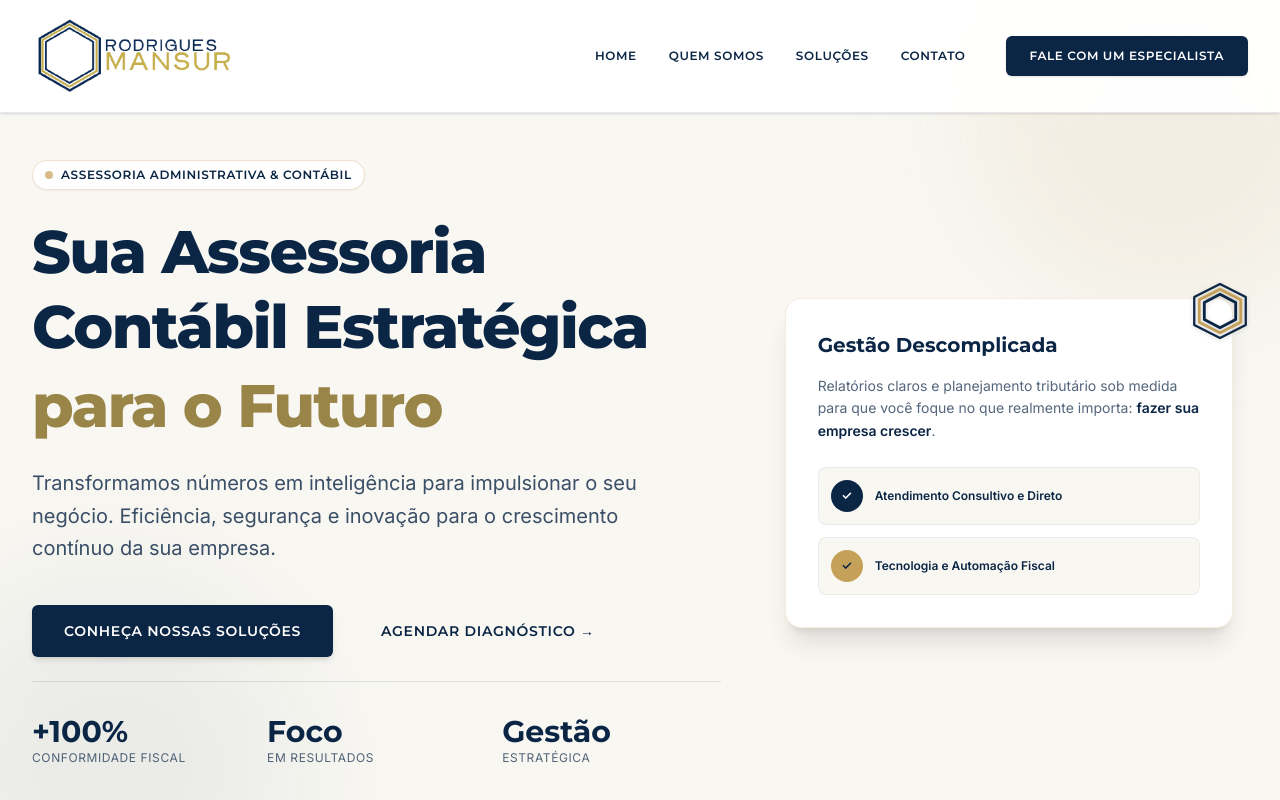
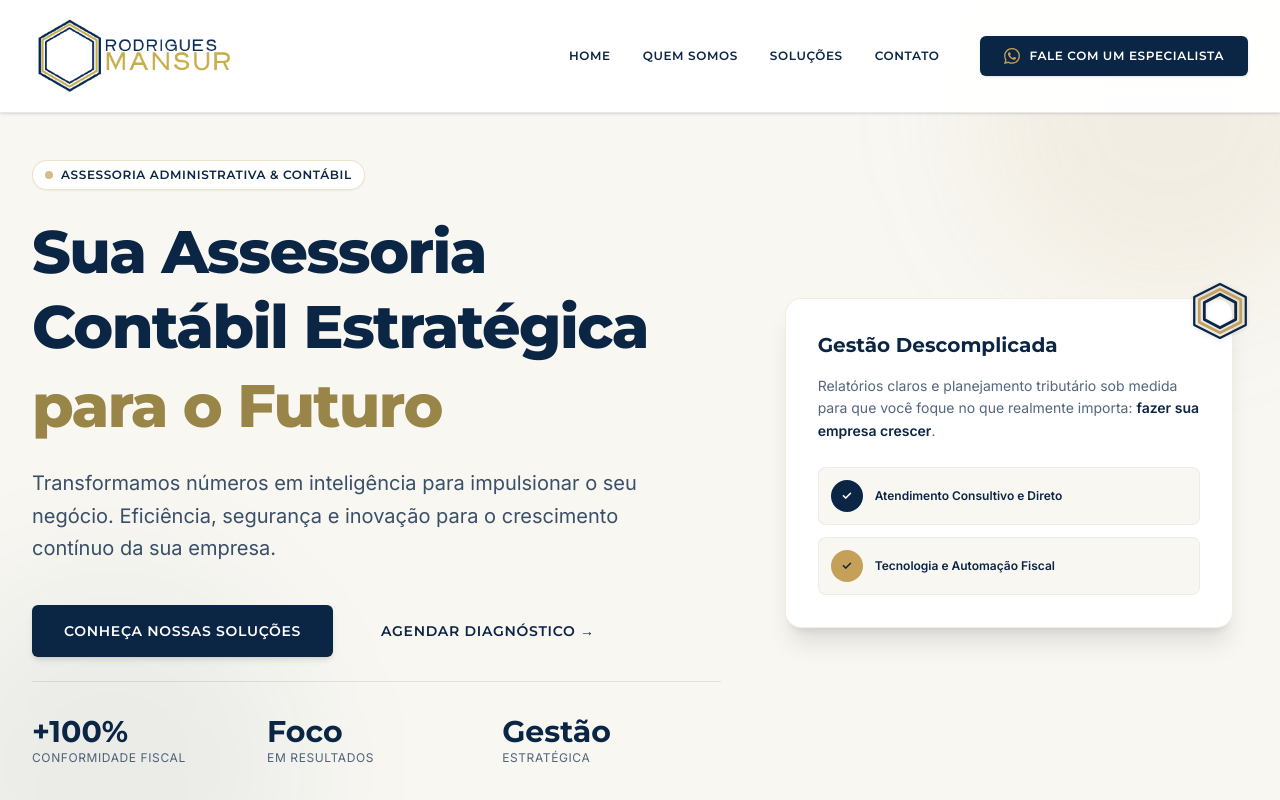
Before and after one commit to RudolfoTorres/rodrigues-mansur, a Next.js app: page / in a window 1280 px wide. Shown: the top 800 px of the page. Built offline with nearby package versions, Linux system fonts and the light colour scheme.

Commit message:
whatsapp add

```diff
--- a/src/components/Header.tsx
+++ b/src/components/Header.tsx
@@ -8,12 +8,26 @@
 export function Header() {
   const [isMobileMenuOpen, setIsMobileMenuOpen] = useState(false);
 
+  // Substitua pelo número real do WhatsApp (com DDD e código do país 55)
+  const whatsappNumber = "5522992434321";
+  const whatsappUrl = `https://wa.me/${whatsappNumber}?text=Olá!%20Gostaria%20de%20falar%20com%20um%20especialista.`;
+
   const navLinks = [
     { name: 'HOME', href: '#inicio' },
     { name: 'QUEM SOMOS', href: '#sobre' },
     { name: 'SOLUÇÕES', href: '#servicos' },
     { name: 'CONTATO', href: '#contato' },
   ];
+
+  {/* Ícone do WhatsApp em Dourado */ }
+  const WhatsappIcon = () => (
+    <svg
+      className="w-4 h-4 fill-rm-gold shrink-0 transition-transform group-hover:scale-110"
+      viewBox="0 0 24 24"
+    >
+      <path d="M.057 24l1.687-6.163c-1.041-1.804-1.588-3.849-1.587-5.946.003-6.556 5.338-11.891 11.893-11.891 3.181.001 6.167 1.24 8.413 3.488 2.245 2.248 3.481 5.236 3.48 8.414-.003 6.557-5.338 11.892-11.893 11.892-1.99-.001-3.951-.5-5.688-1.448l-6.305 1.654zm6.597-3.807c1.676.995 3.276 1.591 5.392 1.592 5.448 0 9.886-4.434 9.889-9.885.002-5.462-4.415-9.89-9.881-9.892-5.452 0-9.887 4.434-9.889 9.884-.001 2.225.651 3.891 1.746 5.634l-.999 3.648 3.742-.981zm11.387-5.464c-.074-.124-.272-.198-.57-.347-.297-.149-1.758-.868-2.031-.967-.272-.099-.47-.149-.669.149-.198.297-.768.967-.941 1.165-.173.198-.347.223-.644.074-.297-.149-1.255-.462-2.39-1.475-.883-.788-1.48-1.761-1.653-2.059-.173-.297-.018-.458.13-.606.134-.133.297-.347.446-.521.151-.172.2-.296.3-.495.099-.198.05-.372-.025-.521-.075-.148-.669-1.611-.916-2.206-.242-.579-.487-.501-.669-.51l-.57-.01c-.198 0-.52.074-.792.372s-1.04 1.016-1.04 2.479 1.065 2.876 1.213 3.074c.149.198 2.095 3.2 5.076 4.487.709.306 1.263.489 1.694.626.712.226 1.36.194 1.872.118.571-.085 1.758-.719 2.006-1.413.248-.695.248-1.29.173-1.414z" />
+    </svg>
+  );
 
   return (
     <header className="fixed w-full z-50 bg-rm-white/95 backdrop-blur-md border-b border-rm-navy/10 shadow-sm transition-all">
@@ -49,12 +63,19 @@
             </nav>
 
             {/* CTA Desktop */}
+            <a
+              href={whatsappUrl}
+              target="_blank"
+              rel="noopener noreferrer"
+            >
               <Button
                 variant="primary"
-              className="!bg-rm-navy !text-rm-white hover:!bg-rm-navy-dark !px-6 !py-3 text-xs font-semibold uppercase tracking-wider rounded-md transition-all shadow-sm hover:shadow font-heading"
+                className="group !bg-rm-navy !text-rm-white hover:!bg-rm-navy-dark !px-6 !py-3 text-xs font-semibold uppercase tracking-wider rounded-md transition-all shadow-sm hover:shadow font-heading flex items-center gap-2.5"
               >
-              Fale com um Especialista
+                <WhatsappIcon />
+                <span>Fale com um Especialista</span>
               </Button>
+            </a>
           </div>
 
           {/* Mobile Menu Button */}
@@ -94,13 +115,21 @@
               </Link>
             ))}
             <div className="pt-4 flex justify-center">
+              <a
+                href={whatsappUrl}
+                target="_blank"
+                rel="noopener noreferrer"
+                className="w-full"
+              >
                 <Button
                   variant="primary"
-                className="!bg-rm-navy !text-rm-white !px-6 !py-3 w-full text-xs font-semibold uppercase tracking-wider rounded-md font-heading"
+                  className="group !bg-rm-navy !text-rm-white !px-6 !py-3 w-full text-xs font-semibold uppercase tracking-wider rounded-md font-heading flex items-center justify-center gap-2.5"
                   onClick={() => setIsMobileMenuOpen(false)}
                 >
-                Fale com um Especialista
+                  <WhatsappIcon />
+                  <span>Fale com um Especialista</span>
                 </Button>
+              </a>
             </div>
           </div>
         </div>
```
Lines whose indentation alone changed are shown as unchanged.
